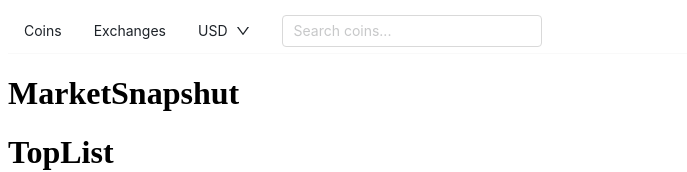
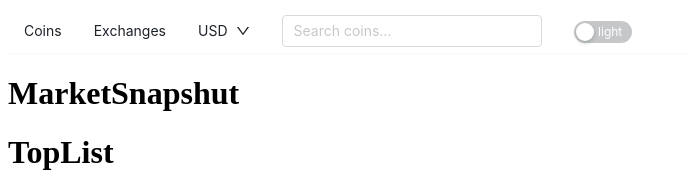
Before and after one commit to MohsenKazemizade/crypto-website, a React (Vite) app: page / in a window 1280 px wide. Shown: the top 172 px of the page, without its empty margins (0-687 px from the left). Built offline with nearby package versions, Linux system fonts and the light colour scheme.

Commit message:
feat: switchtheme dark/light mode added to navitems in mobile and desktop

```diff
--- a/src/Components/SearchBar/SearchBarMobile.tsx
+++ b/src/Components/SearchBar/SearchBarMobile.tsx
@@ -12,7 +12,6 @@ const SearchBarMobile: React.FC = () => {
   return (
     <div
       style={{
-        // direction: "rtl",
         position: "relative",
         display: "flex",
         alignItems: "center",
--- /dev/null
+++ b/src/Components/SwitchTheme/ThemeSwitcherMenuItem.tsx
@@ -0,0 +1,18 @@
+// src/Components/Navbar/ThemeSwitcherMenuItem.tsx
+import { Switch } from "antd";
+import { useTheme } from "../../Context/ThemeContext";
+
+const ThemeSwitcherMenuItem: React.FC = () => {
+  const { theme, toggleTheme } = useTheme();
+
+  return (
+    <Switch
+      checkedChildren="dark"
+      unCheckedChildren="light"
+      checked={theme === "dark"}
+      onChange={toggleTheme}
+    />
+  );
+};
+
+export default ThemeSwitcherMenuItem;
--- a/src/Layouts/PrimaryLayout/Components/Navbar/NavbarItems.tsx
+++ b/src/Layouts/PrimaryLayout/Components/Navbar/NavbarItems.tsx
@@ -5,6 +5,7 @@ import type { MenuProps } from "antd";
 import { Dropdown, Space } from "antd";
 import SearchBarMobile from "../../../../Components/SearchBar/SearchBarMobile";
 import SearchBarDesktop from "../../../../Components/SearchBar/SearchBarDesktop";
+import ThemeSwitcherMenuItem from "../../../../Components/SwitchTheme/ThemeSwitcherMenuItem";
 
 export const currenciesItems: MenuProps["items"] = [
   {
@@ -58,6 +59,7 @@ export const mobileItems: MenuProps["items"] = [
     key: "search-bar",
     label: <SearchBarMobile />,
   },
+  { key: "theme", label: <ThemeSwitcherMenuItem /> },
   { key: "/", label: <Link to="/">Coins</Link> },
   { key: "/projects", label: <Link to="/projects">Exchanges</Link> },
   {
@@ -90,4 +92,5 @@ export const deskTopItems: MenuProps["items"] = [
     key: "search-bar",
     label: <SearchBarDesktop />,
   },
+  { key: "theme", label: <ThemeSwitcherMenuItem /> },
 ];
```
